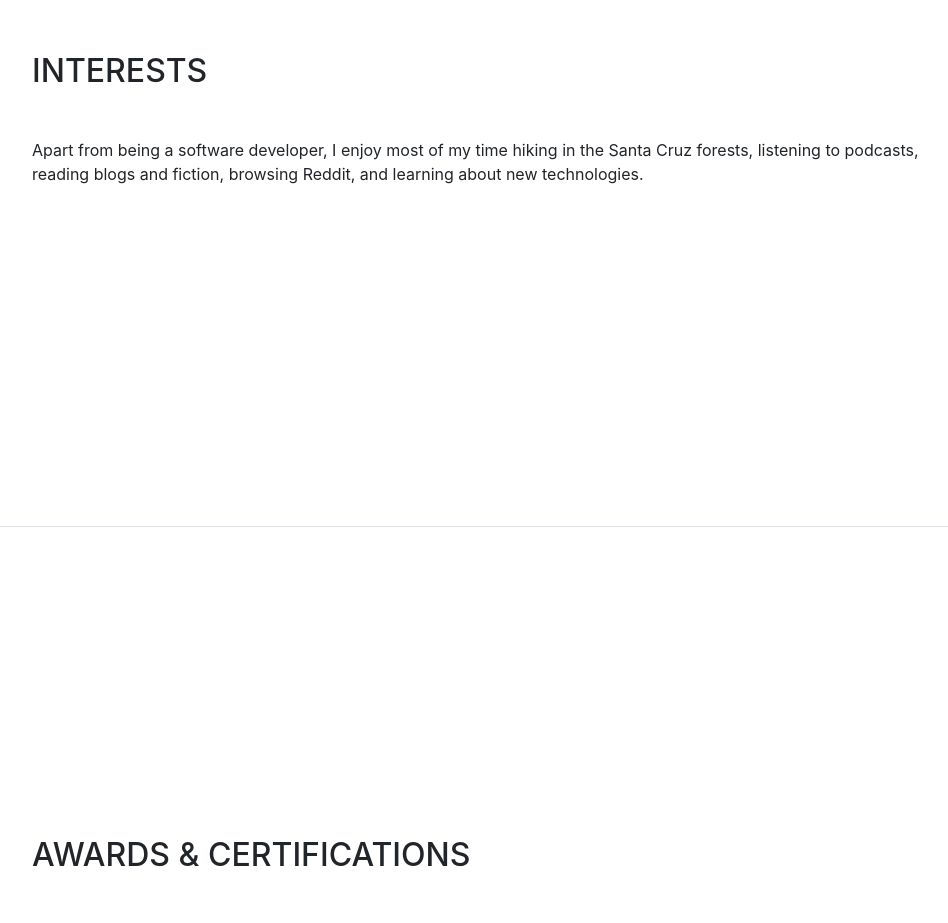
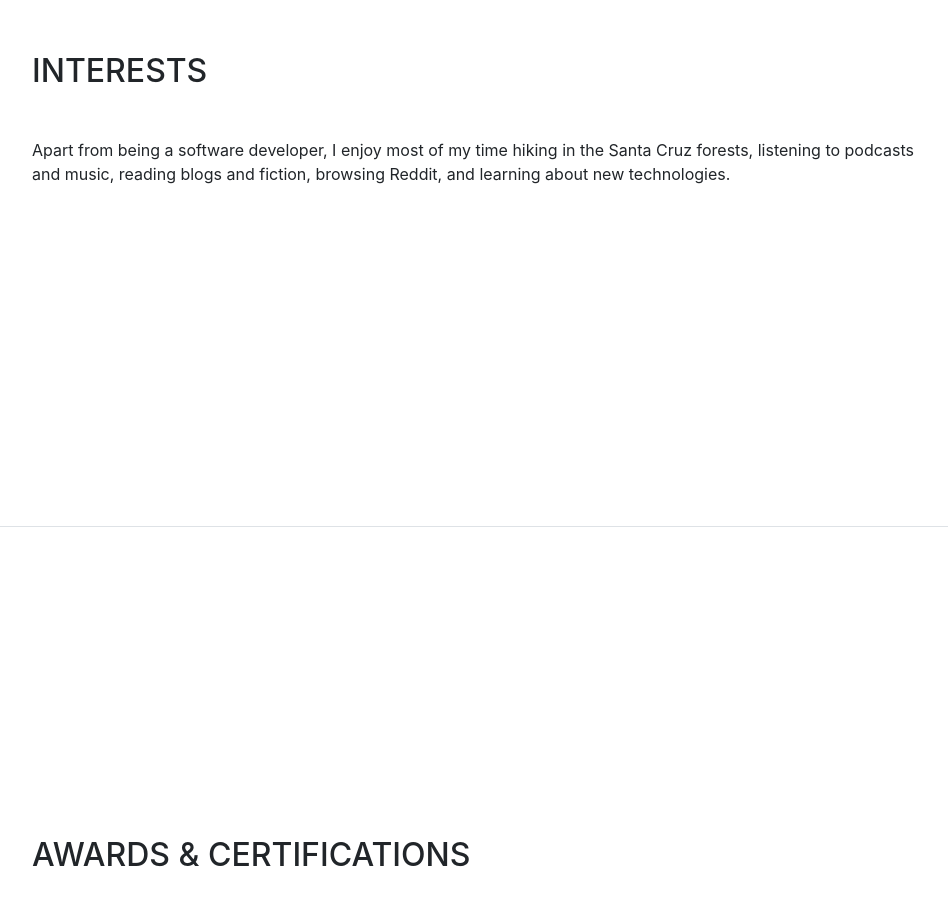
Before and after one commit to nleeds/nleeds.github.io, a website with bundled scripts: page index.html in a window 1280 px wide. Shown: the part 4360-5283 px from the top of the page, without its empty margins (288-1236 px from the left). Built offline with nearby package versions, Linux system fonts and the light colour scheme; a web font is replaced by a local one.

Commit message:
added music to interests

```diff
--- a/index.html
+++ b/index.html
@@ -257,7 +257,7 @@
       <section class="resume-section p-3 p-lg-5 d-flex flex-column" id="interests">
         <div class="my-auto">
           <h2 class="mb-5">Interests</h2>
-          <p>Apart from being a software developer, I enjoy most of my time hiking in the Santa Cruz forests, listening to podcasts, reading blogs and fiction, browsing Reddit, and learning about new technologies.</p>
+          <p>Apart from being a software developer, I enjoy most of my time hiking in the Santa Cruz forests, listening to podcasts and music, reading blogs and fiction, browsing Reddit, and learning about new technologies.</p>
           <p class="mb-0"></p>
         </div>
       </section>
```
